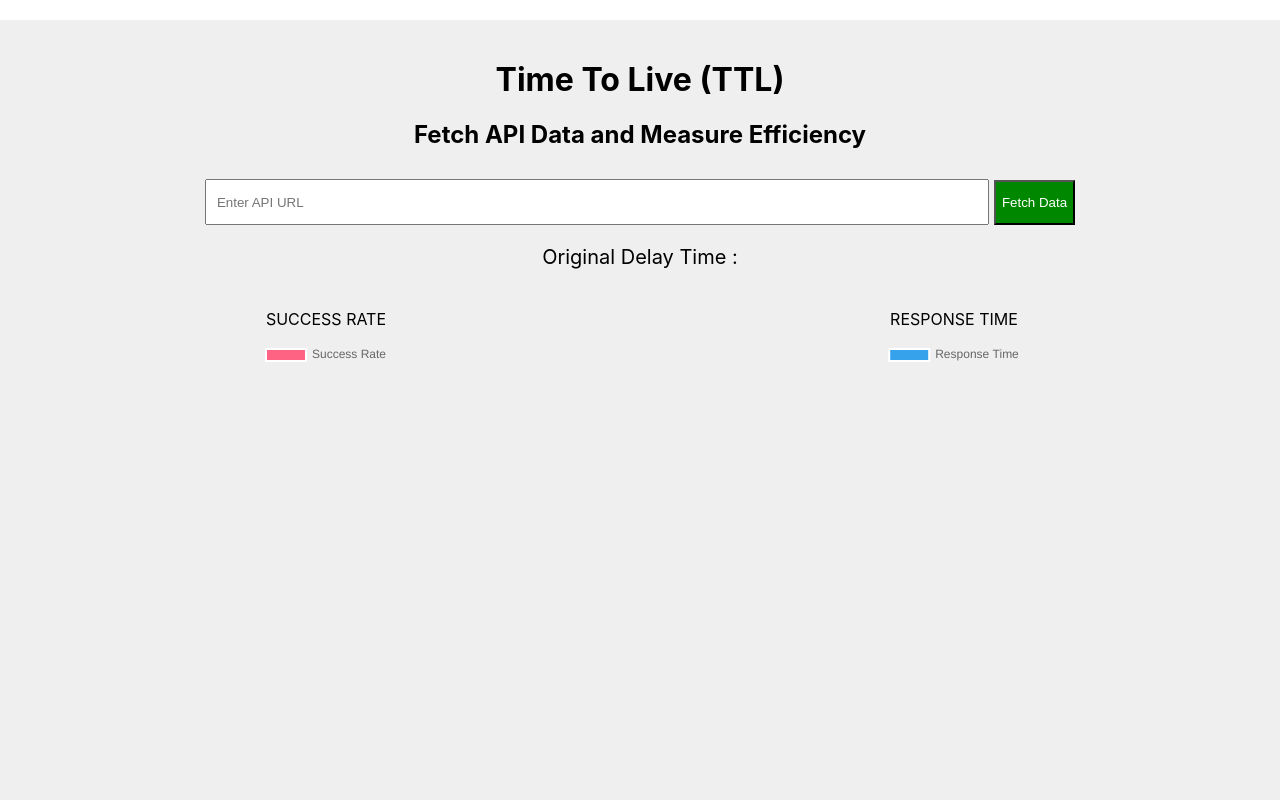
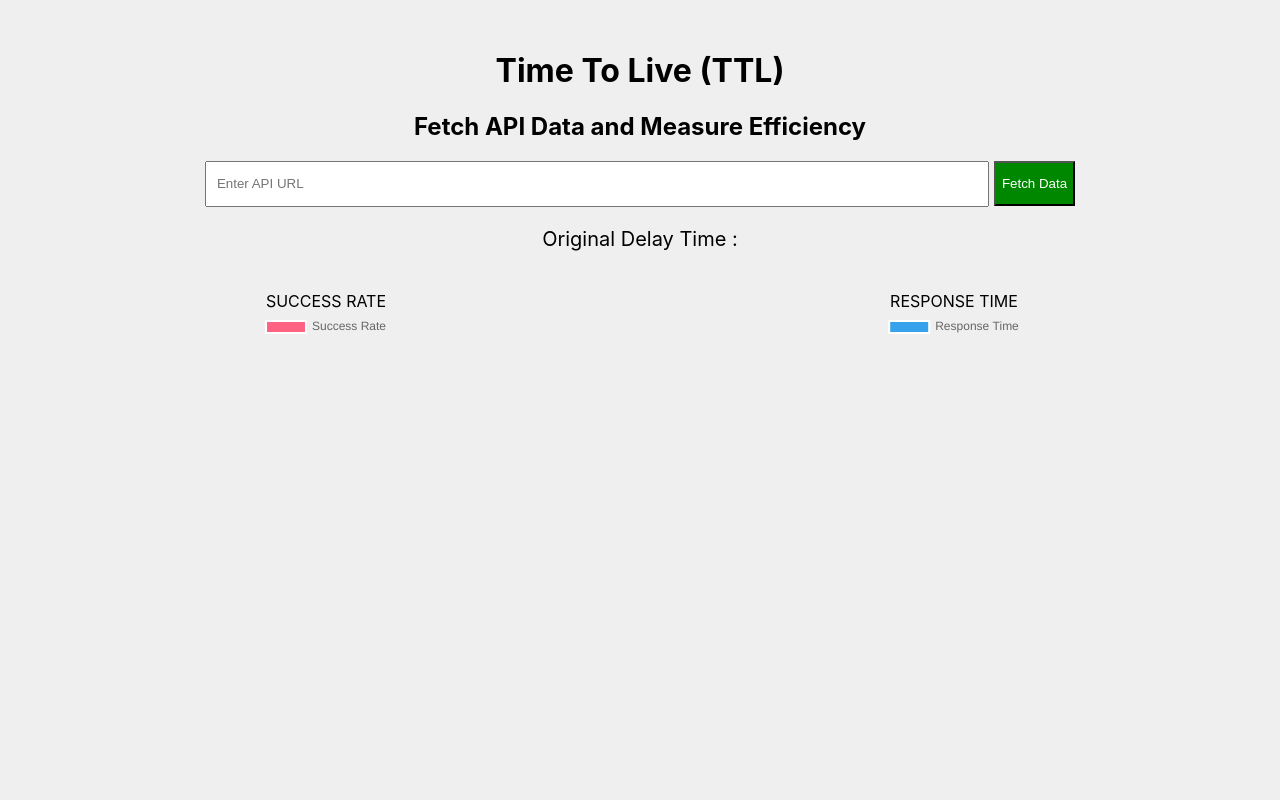
Before and after one commit to zwelinux/ttl-apiciency, a React (Create React App) app: page / in a window 1280 px wide. Shown: the top 800 px of the page. Built offline with nearby package versions, Linux system fonts and the light colour scheme.

Commit message:
minor changes 3

```diff
--- a/src/Chart.css
+++ b/src/Chart.css
@@ -1,7 +1,3 @@
-* {
-    margin-top: 10px;
-}
-
 .container {
     text-align: center;
     background-color: #efefef;
```
